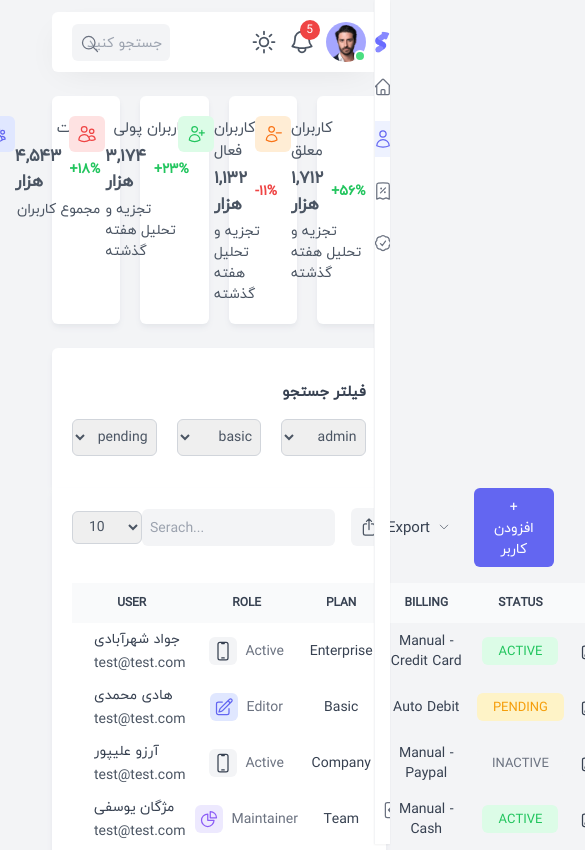
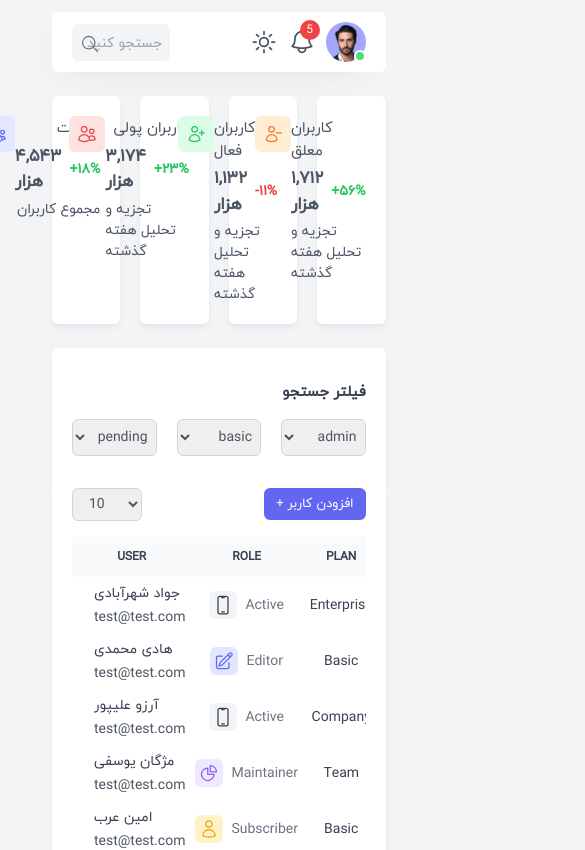
Before and after one commit to mjavadshahrabadi/ecommerce-panel, a Next.js app: page /users in a window 390 px wide. Shown: the top 850 px of the page, 585 px wide, since content can reach past the window. Built offline with nearby package versions, Linux system fonts and the light colour scheme.

Commit message:
responsive roles page

```diff
--- a/src/app/(landing)/roles/page.tsx
+++ b/src/app/(landing)/roles/page.tsx
@@ -12,7 +12,7 @@ export const metadata: Metadata = {
 
 export default function RolesPage() {
   return (
-    <section className="w-full mx-10 col-span-11 p-3">
+    <section className="xl:mx-10 w-full col-span-12 xl:col-span-11 p-5 overflow-hidden">
       <Header />
       <RolesHeader />
       <RolesTypeList />
--- a/src/components/roles/RolesHeader/index.tsx
+++ b/src/components/roles/RolesHeader/index.tsx
@@ -2,12 +2,15 @@ import React, { FC, ReactElement } from 'react'
 
 export const RolesHeader: FC = (): ReactElement => {
   return (
-    <div className="my-8 flex flex-col space-y-4" dir="rtl">
+    <div
+      className="my-8 flex flex-col items-center lg:items-start space-y-4"
+      dir="rtl"
+    >
       <h4 className="text-gray-700 font-semibold text-lg">فهرست نقش ها</h4>
-      <p className="w-1/3 text-sm text-gray-600">
+      <p className="md:w-1/3 text-sm text-gray-600 text-center lg:text-right w-full">
         یک نقش دسترسی به منوها و ویژگی های از پیش تعریف شده را فراهم می کرد به
         طوری که بسته به نقش تعیین شده یک مدیر می تواند به آنچه کاربر نیاز دارد
-        دسترسی داشته باشد.
+        دسترسی داشته باشد
       </p>
     </div>
   )
--- a/src/components/roles/RolesTypeList/index.tsx
+++ b/src/components/roles/RolesTypeList/index.tsx
@@ -4,7 +4,7 @@ import { AddNewRole } from '@/components/roles/AddNewRole'
 
 export const RolesTypeList: FC = (): ReactElement => {
   return (
-    <ul className="grid grid-cols-3 gap-5">
+    <ul className="grid  grid-cols-1 md:grid-cols-2 lg:grid-cols-3 gap-5">
       <RolesTypeItem role="سرپرست" totalNumber={4} />
       <RolesTypeItem role="مدیر" totalNumber={7} />
       <RolesTypeItem role="پشتیبانی" totalNumber={10} />
--- a/src/components/ui/Sidebar/index.tsx
+++ b/src/components/ui/Sidebar/index.tsx
@@ -45,7 +45,7 @@ export const Sidebar: FC = (): ReactElement => {
 
   return (
     <aside
-      className={`overflow-hidden bg-white fixed z-50 top-0 bottom-0 right-0 duration-300 ease-out border-l border-gray-100 shadow-sm py-7 ${
+      className={`hidden xl:block overflow-hidden bg-white fixed z-50 top-0 bottom-0 right-0 duration-300 ease-out border-l border-gray-100 shadow-sm py-7 ${
         !isHovered ? 'w-[4vw]' : 'w-[14vw] px-4'
       }`}
       onMouseEnter={handleMouseEvent}
--- a/src/components/users/UsersTable/DataTable/ActionsCol.tsx
+++ b/src/components/users/UsersTable/DataTable/ActionsCol.tsx
@@ -42,8 +42,8 @@ export const ActionsCol: FC = (): ReactElement => {
           <EllipsisVerticalIcon className="w-5 h-5 text-gra-700 cursor-pointer" />
           {isOptionsShow && (
             <DropdownList width={10}>
-              <DropDownItem>1</DropDownItem>
-              <DropDownItem>2</DropDownItem>
+              <DropDownItem>ویرایش</DropDownItem>
+              <DropDownItem>حذف</DropDownItem>
             </DropdownList>
           )}
         </div>
--- a/src/components/users/UsersTable/DataTable/index.tsx
+++ b/src/components/users/UsersTable/DataTable/index.tsx
@@ -14,7 +14,7 @@ import { Pagination } from '@/components/ui/Pagination'
 
 export const DataTable: FC = (): ReactElement => {
   return (
-    <>
+    <div className="overflow-x-scroll pb-5 lg:pb-0 lg:overflow-x-hidden">
       <table className="w-full text-sm text-left text-gray-500 dark:text-gray-400 mt-4">
         <thead className="text-xs text-gray-700 uppercase bg-gray-50 dark:bg-gray-700 dark:text-gray-400 text-center">
           <tr>
@@ -43,6 +43,6 @@ export const DataTable: FC = (): ReactElement => {
         </tbody>
       </table>
       <Pagination pages={5} />
-    </>
+    </div>
   )
 }
--- a/src/components/users/UsersTable/Export.tsx
+++ b/src/components/users/UsersTable/Export.tsx
@@ -33,9 +33,9 @@ export const Export: FC = (): ReactElement => {
   }, [])
 
   return (
-    <div className="relative">
+    <div className="relative hidden lg:block">
       <div
-        className="flex items-center p-2 rounded-md space-x-2 bg-gray-100 cursor-pointer hover:bg-gray-200 duration-300 ease-out"
+        className="flex items-center p-1.5 lg:p-2 rounded-md space-x-2 bg-gray-100 cursor-pointer hover:bg-gray-200 duration-300 ease-out"
         ref={exportRef}
         onClick={() => setIsOptionShow((prev) => !prev)}
       >
--- a/src/components/users/UsersTable/TableHeaderFilter.tsx
+++ b/src/components/users/UsersTable/TableHeaderFilter.tsx
@@ -14,17 +14,17 @@ export const TableHeaderFilter: FC = (): ReactElement => {
             type="text"
             id="table-search"
             name="table-search"
-            className="p-2 rounded-md focus:outline-0 bg-gray-100 text-[14px] text-gray-600"
+            className="hidden lg:block p-2 rounded-md focus:outline-0 bg-gray-100 text-[14px] text-gray-600"
             placeholder="Serach..."
           />
         </div>
-        <div>
-          <Export />
-        </div>
+
+        <Export />
+
         <div>
           <button
             type="button"
-            className="bg-indigo-500 text-white py-2 px-5 text-[14px] rounded-md hover:shadow-md duration-300 ease-out active:scale-90 transition-all"
+            className="bg-indigo-500 text-white py-1.5 lg:py-2 px-3 lg:px-5 text-[13px] md:text-[14px] rounded-md hover:shadow-md duration-300 ease-out active:scale-90 transition-all"
           >
             + افزودن کاربر
           </button>
```
